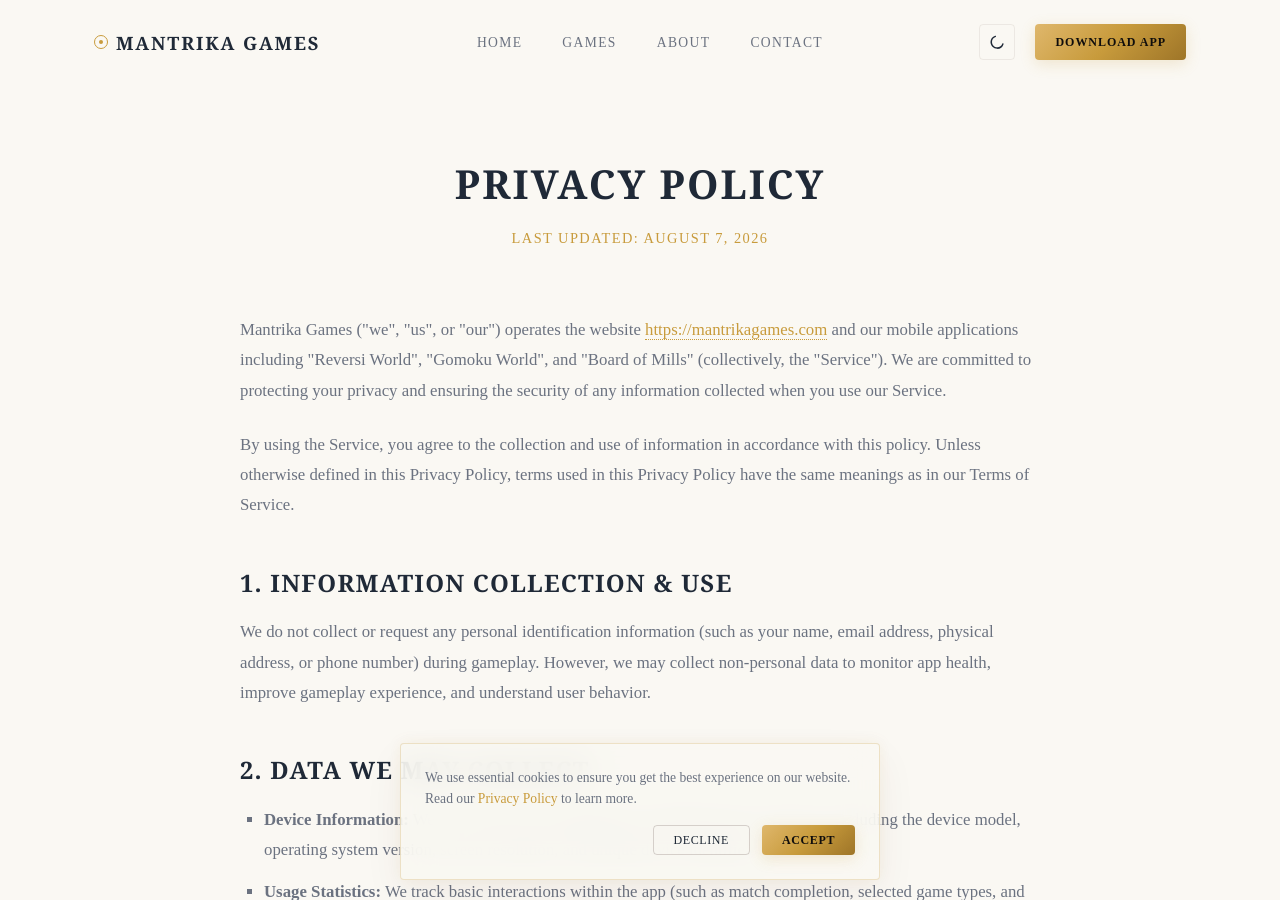
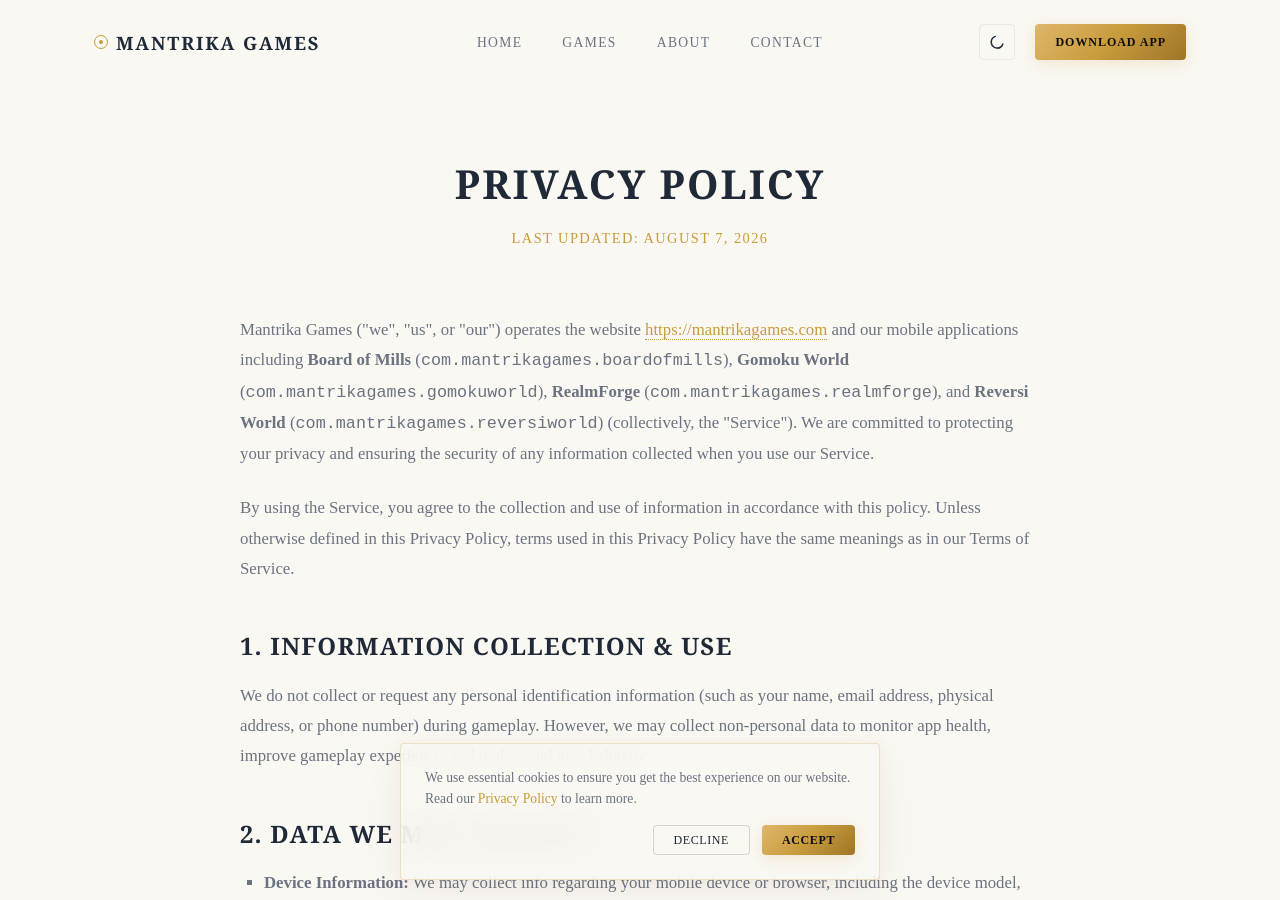
Before and after one commit to mantrikagames/mantrikagames, a Jekyll site: the page built from privacy.html, in a window 1280 px wide and 900 px high. Built offline with Jekyll 4.4.1, drawn with Linux system fonts in a browser that asks for light colours.

Commit message:
Update privacy policy to cover all 4 Mantrika Games applications

```diff
--- a/privacy.html
+++ b/privacy.html
@@ -82,7 +82,7 @@
       </header>
 
       <div class="privacy-body">
-        <p>Mantrika Games ("we", "us", or "our") operates the website <a href="https://mantrikagames.com">https://mantrikagames.com</a> and our mobile applications including "Reversi World", "Gomoku World", and "Board of Mills" (collectively, the "Service"). We are committed to protecting your privacy and ensuring the security of any information collected when you use our Service.</p>
+        <p>Mantrika Games ("we", "us", or "our") operates the website <a href="https://mantrikagames.com">https://mantrikagames.com</a> and our mobile applications including <strong>Board of Mills</strong> (<code>com.mantrikagames.boardofmills</code>), <strong>Gomoku World</strong> (<code>com.mantrikagames.gomokuworld</code>), <strong>RealmForge</strong> (<code>com.mantrikagames.realmforge</code>), and <strong>Reversi World</strong> (<code>com.mantrikagames.reversiworld</code>) (collectively, the "Service"). We are committed to protecting your privacy and ensuring the security of any information collected when you use our Service.</p>
 
         <p>By using the Service, you agree to the collection and use of information in accordance with this policy. Unless otherwise defined in this Privacy Policy, terms used in this Privacy Policy have the same meanings as in our Terms of Service.</p>
 
```
